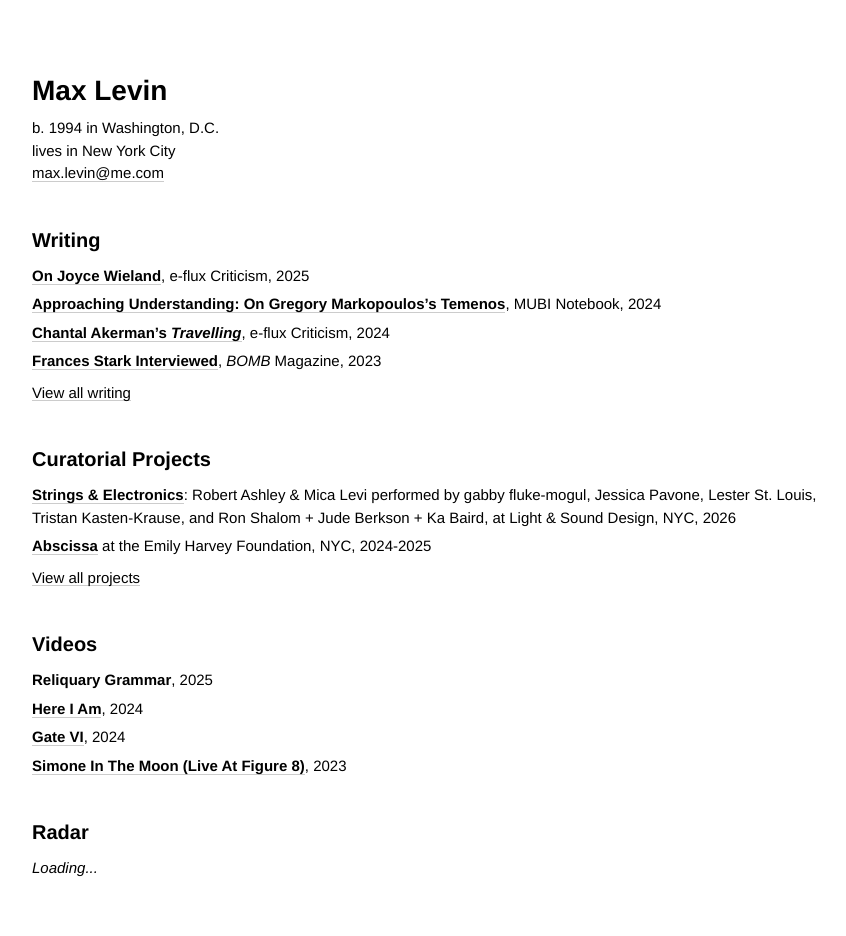
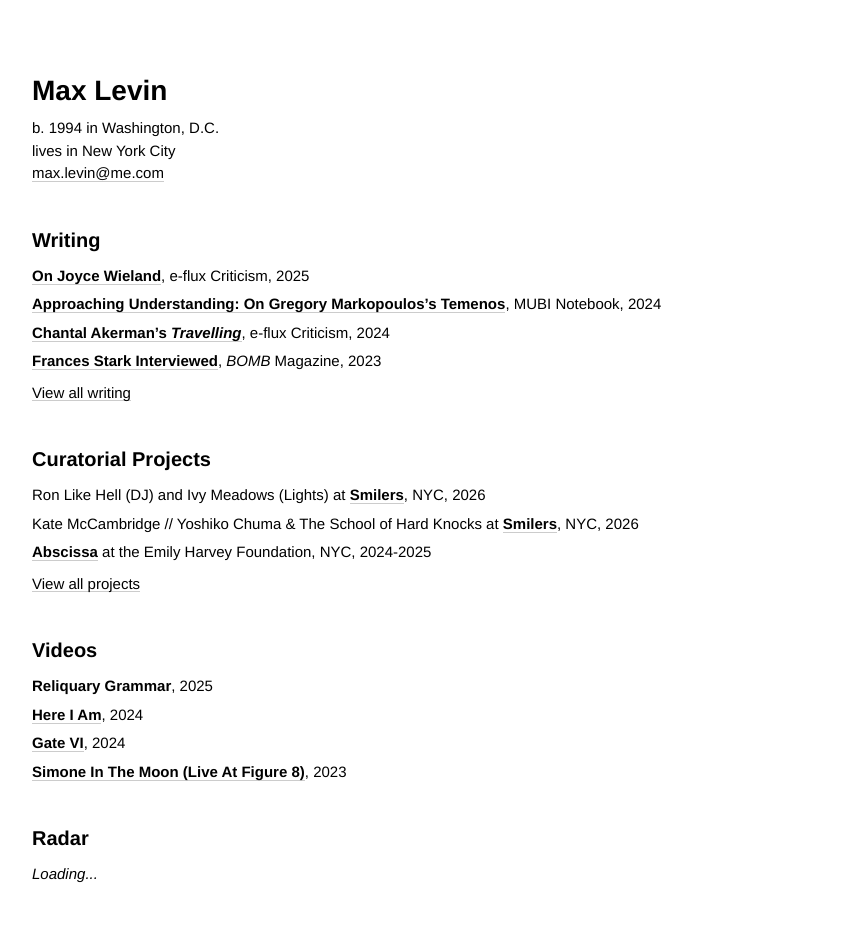
Before and after one commit to minicreative/maxlevin.me, a Jekyll site: the page built from index.md, in a window 1280 px wide. Shown: the whole page, without its empty margins (18-864 px from the left). Built offline with Jekyll 4.4.1, drawn with Linux system fonts in a browser that asks for light colours.

Commit message:
Updated Index

```diff
--- a/index.md
+++ b/index.md
@@ -191,11 +191,18 @@ sections:
 - title: Curatorial Projects
   priority_button: View all projects
   items:
+  - description: Ron Like Hell (DJ) and Ivy Meadows (Lights) at **[Smilers](https://www.smilers.nyc/events/ron-like-hell-ivy-meadows)**,
+      NYC, 2026
+    is_priority: true
+  - description: Kate McCambridge // Yoshiko Chuma & The School of Hard Knocks at
+      **[Smilers](https://www.smilers.nyc/events/yoshiko-chuma-the-school-of-hard-knocks-kate-mccambridge)**,
+      NYC, 2026
+    is_priority: true
   - description: "**[Strings & Electronics](https://lightandsound.design/e/strings-electronics)**:
       Robert Ashley & Mica Levi performed by gabby fluke-mogul, Jessica Pavone, Lester
-      St. Louis, Tristan Kasten-Krause, and Ron Shalom  + Jude Berkson + Ka Baird,
+      St. Louis, Tristan Kasten-Krause, and Ron Shalom  + Jude Berkson + Ka Baird
       at Light & Sound Design, NYC, 2026"
-    is_priority: true
+    is_priority: false
   - description: "**[Abscissa](/pages/abscissa/)** at the Emily Harvey Foundation,
       NYC, 2024-2025"
     is_priority: true
```
